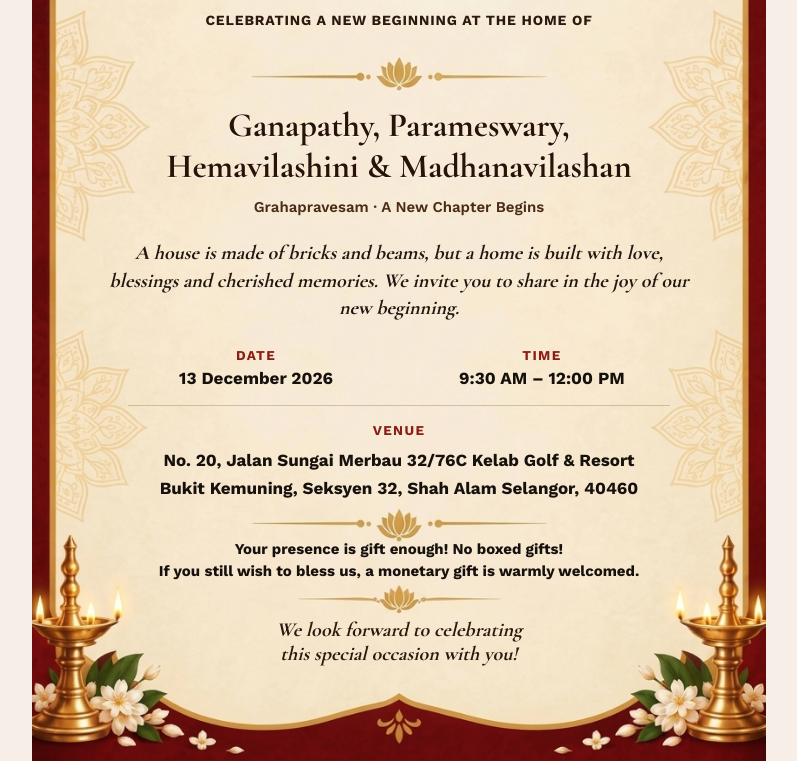
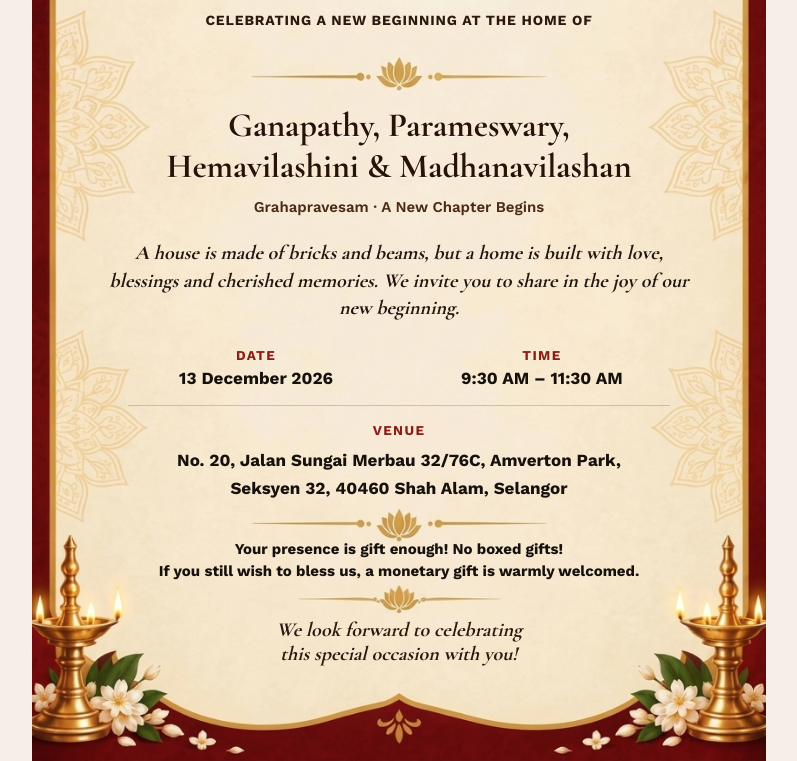
Before and after one commit to KingLance06/housewarming, a plain HTML site: page invitation.html in a window 1280 px wide. Shown: the part 341-1102 px from the top of the page, without its empty margins (241-1038 px from the left). Drawn offline with nearby package versions, Linux system fonts and the light colour scheme.

Commit message:
Update invitation.html

```diff
--- a/invitation.html
+++ b/invitation.html
@@ -348,7 +348,7 @@ h1.event {
             <div class="detail">
                 <div class="label">TIME</div>
                 <div class="value">
-                    9:30 AM – 12:00 PM
+                    9:30 AM – 11:30 AM
                 </div>
             </div>
 
@@ -363,11 +363,11 @@ h1.event {
             </div>
 
             <div class="name">
-                No. 20, Jalan Sungai Merbau 32/76C Kelab Golf &amp; Resort
+                No. 20, Jalan Sungai Merbau 32/76C, Amverton Park,
             </div>
 
             <div class="addr">
-                Bukit Kemuning, Seksyen 32, Shah Alam Selangor, 40460
+                Seksyen 32, 40460 Shah Alam, Selangor
             </div>
 
         </div>
```
